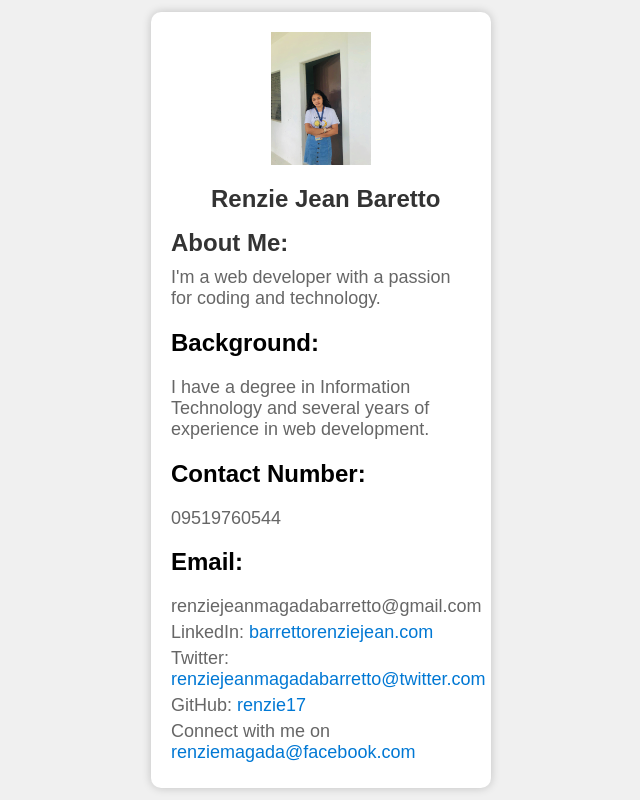
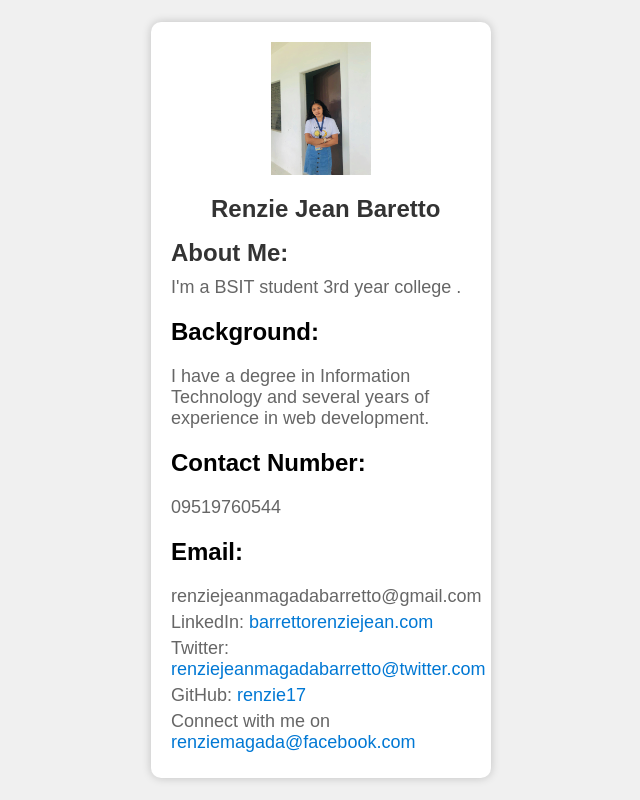
Before and after one commit to Renzie17/renzie.com, a plain HTML site: page index.html in a window 1280 px wide. Shown: the whole page, without its empty margins (319-959 px from the left). Drawn offline with Linux system fonts and the light colour scheme.

Commit message:
index.html

```diff
--- a/index.html
+++ b/index.html
@@ -46,7 +46,7 @@
         <ul>
         <h1>Renzie Jean Baretto</h1>
         </ul>
-        <h1>About Me:</h1> <p>I'm a web developer with a passion for coding and technology.</p>
+        <h1>About Me:</h1> <p>I'm a BSIT student 3rd year college .</p>
         <h2>Background:</h2> <p>I have a degree in Information Technology and several years of experience in web development.</p>
         <h2>Contact Number:</h2> <p>09519760544 </p>
         <h2>Email:</h2> <p>renziejeanmagadabarretto@gmail.com</p>
```
